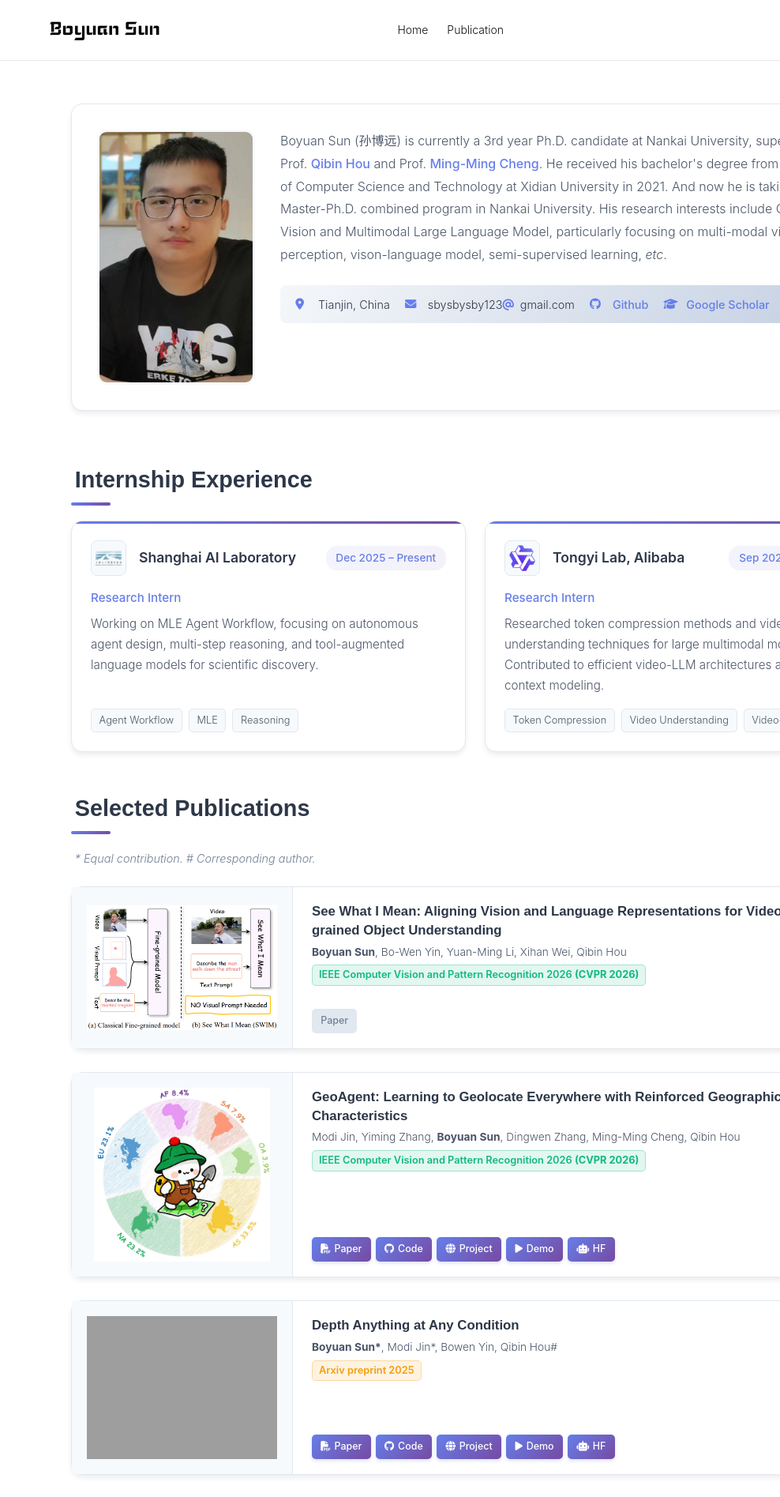
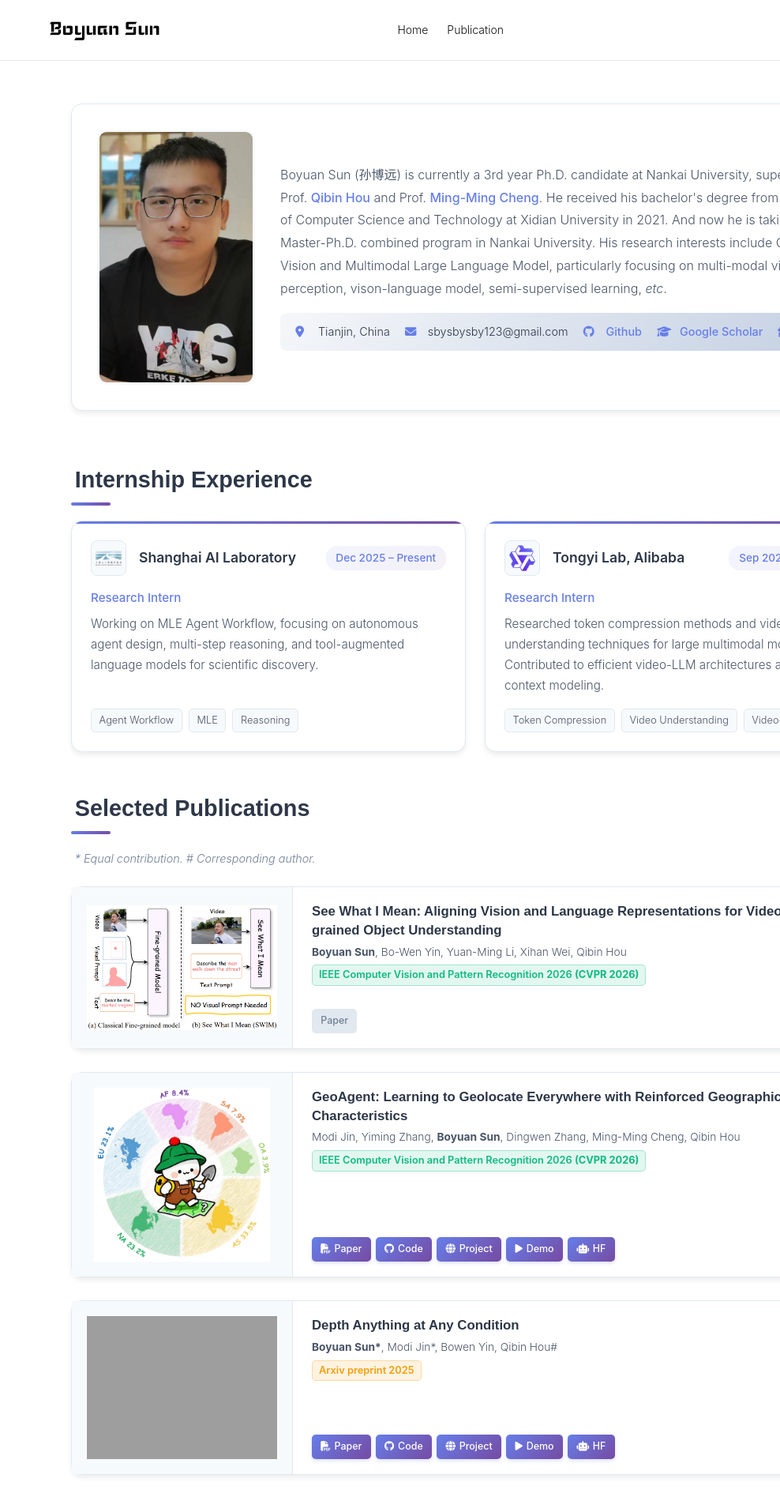
Before and after one commit to BBBBchan/BBBBchan.github.io, a Jekyll site: the page built from index.html, in a window 1280 px wide. Shown: the top 1895 px of the page at 79% size, without its empty margins (292-1280 px from the left). Built offline with Jekyll 4.4.1, drawn with Linux system fonts in a browser that asks for light colours; nearby versions of some CDN libraries.

Commit message:
Update profile section layout and alignment

```diff
--- a/index.html
+++ b/index.html
@@ -166,7 +166,7 @@ items:
     padding: 0 2rem;
   }
 
-  /* ========== 个人简介区域（🔧 照片完整显示不裁剪） ========== */
+  /* ========== 个人简介区域（🔧 文字垂直居中 + 联系 bar 与文字对齐） ========== */
   .profile-section {
     margin: 0 auto 2.5rem auto;
     padding: 1.5rem 0;
@@ -174,7 +174,7 @@ items:
 
   .profile-wrapper {
     display: flex;
-    align-items: flex-start;
+    align-items: center;
     gap: 2rem;
     background: white;
     border-radius: 14px;
@@ -201,18 +200,19 @@ items:
   .profile-image img {
     width: 100%;
     height: auto;
-    /* 🔧 关键修改：contain 确保完整显示不裁剪 */
     object-fit: contain;
     display: block;
   }
 
-  /* 右侧文字内容 */
+  /* 右侧文字内容 - 🔧 垂直居中 */
   .profile-content {
     flex: 1;
     display: flex;
     flex-direction: column;
+    justify-content: center;
     gap: 1rem;
     min-width: 0;
+    padding: 1rem 0;
   }
 
   .profile-content p {
@@ -233,6 +233,7 @@ items:
     text-decoration: underline;
   }
 
+  /* 🔧 联系 bar 与文字区域对齐 */
   .contact-info {
     padding: 0.8rem 1.2rem;
     background: linear-gradient(135deg, #f5f7fa 0%, #c3cfe2 100%);
@@ -242,7 +243,7 @@ items:
     gap: 0.6rem 1.2rem;
     align-items: center;
     width: fit-content;
-    margin-top: 0.5rem;
+    margin: 0;
   }
 
   .contact-info i {
@@ -596,6 +597,7 @@ items:
 
     .profile-content {
       align-items: center;
+      padding: 1rem 0 0 0;
     }
 
     .profile-content p {
@@ -740,12 +742,12 @@ items:
   <!-- 个人简介区域 -->
   <div class="profile-section">
     <div class="profile-wrapper">
-      <!-- 左侧照片 - 🔧 完整显示不裁剪 -->
+      <!-- 左侧照片 - 完整显示不裁剪 -->
       <div class="profile-image">
         <img src="{{ page.profile_picture.src | absolute_url }}" alt="{{ page.profile_picture.alt }}">
       </div>
 
-      <!-- 右侧文字内容 -->
+      <!-- 右侧文字内容 - 垂直居中 -->
       <div class="profile-content">
         <p>
           Boyuan Sun (孙博远) is currently a 3rd year Ph.D. candidate at Nankai University,
@@ -753,6 +755,7 @@ items:
           His research interests include Computer Vision and Multimodal Large Language Model, particularly focusing on multi-modal visual perception, vison-language model, semi-supervised learning, <i>etc</i>.
         </p>
 
+        <!-- 🔧 联系 bar 与文字对齐，邮箱使用普通@字符 -->
         <div class="contact-info">
           <div class="contact-item">
             <i class="fa-solid fa-location-dot"></i>
@@ -760,7 +763,7 @@ items:
           </div>
           <div class="contact-item">
             <i class="fa-solid fa-envelope"></i>
-            <span>sbysbysby123<i class="fa-solid fa-at"></i>gmail.com</span>
+            <span>sbysbysby123@gmail.com</span>
           </div>
           <div class="contact-item">
             <a href="https://github.com/BBBBChan" target="_blank" rel="noopener">
```
Also changed, not shown: other parts of index.html (+1 -2 lines).
